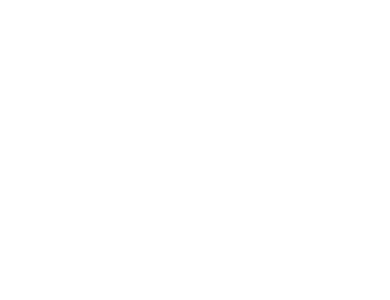
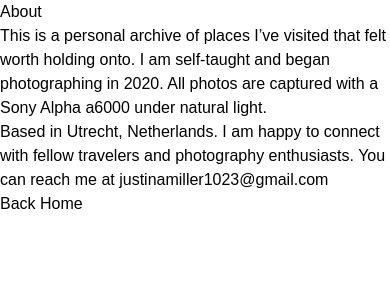
Before and after one commit to samanthacabrera/photofolio, a React (Vite) app: page /photofolio/about in a window 390 px wide. Before the commit this address had no page. Shown: the top 300 px of the page. Built offline with nearby package versions, Linux system fonts and the light colour scheme; a web font is replaced by a local one.

Commit message:
update hero layout for mobile devices

```diff
--- a/package.json
+++ b/package.json
@@ -1,6 +1,6 @@
 {
   "name": "photography-portfolio",
-  "homepage": "https://samanthacabrera.github.io/photofolio",
+  "homepage": "https://samanthacabrera.github.io/photofolio/",
   "private": true,
   "version": "0.0.0",
   "type": "module",
--- /dev/null
+++ b/src/About.jsx
@@ -0,0 +1,25 @@
+import { useNavigate } from "react-router-dom";
+
+function About() {
+    const navigate = useNavigate();
+
+    return (
+    <section className="flex flex-col justify-center items-center min-h-screen p-6">
+        <h1 className="sticky top-0 z-10 w-screen bg-white text-2xl md:text-4xl font-light mb-8 py-4 text-center">About</h1>
+
+        <div className="text-sm tracking-wide leading-[18px] space-y-6">
+            <p>This is a personal archive of places I’ve visited that felt worth holding onto. I am self-taught and began photographing in 2020. All photos are captured with a Sony Alpha a6000 under natural light.</p>
+            <p>Based in Utrecht, Netherlands. I am happy to connect with fellow travelers and photography enthusiasts. You can reach me at{" "}<span className="italic hover:underline">justinamiller1023@gmail.com</span></p>
+        </div>
+
+        <button
+            className="text-xs uppercase block mx-auto hover:underline hover:-translate-y-1 transition mt-12"
+            onClick={() => navigate("/photofolio/")}
+        >
+            Back Home
+        </button>
+    </section>
+  );
+}
+
+export default About;
--- a/src/App.jsx
+++ b/src/App.jsx
@@ -2,6 +2,7 @@ import { BrowserRouter, Routes, Route } from "react-router-dom";
 import Hero from "./Hero";
 import Gallery from "./Gallery";
 import Featured from "./Featured";
+import About from "./About";
 
 function App() {
   return (
@@ -10,6 +11,7 @@ function App() {
         <Route path="/photofolio/" element={<Hero />} />
         <Route path="/photofolio/featured" element={<Featured />} />
         <Route path="/photofolio/gallery" element={<Gallery />} />
+        <Route path="/photofolio/about" element={<About />} />
       </Routes>
     </BrowserRouter>
   );
--- a/src/Gallery.jsx
+++ b/src/Gallery.jsx
@@ -149,7 +149,7 @@ function Gallery() {
 
       <button
         className="text-xs uppercase block mx-auto hover:underline hover:-translate-y-1 transition mb-6"
-        onClick={() => navigate("/photofolio")}
+        onClick={() => navigate("/photofolio/")}
       >
         Back Home
       </button>
--- a/src/Hero.jsx
+++ b/src/Hero.jsx
@@ -1,5 +1,5 @@
 import { useState } from "react";
-import { Link } from "react-router-dom";
+import { Link, useNavigate } from "react-router-dom";
 
 const ScrambleText = ({ text }) => {
   const [displayText, setDisplayText] = useState(text);
@@ -48,9 +48,12 @@ const ScrambleText = ({ text }) => {
 function Hero() {
   const [openModal, setOpenModal] = useState(null);
   const closeModal = () => setOpenModal(null);
+  const navigate = useNavigate();
 
   return (
-    <section className="relative w-screen h-screen bg-cover bg-center" style={{ backgroundImage: "url('/photofolio/ireland/DSC04136.JPG')" }}>
+    <>
+    {/* Desktop Layout */}
+    <section className="hidden md:flex justify-center relative w-screen h-screen bg-cover bg-center" style={{ backgroundImage: "url('/photofolio/ireland/DSC04136.JPG')" }}>
       <div className="absolute inset-0 bg-black/10" />
 
       <header className="relative flex flex-col items-center justify-center h-screen">
@@ -59,7 +62,6 @@ function Hero() {
         </h1>
       </header>
 
-      {/* Nav */}
       <div className="fixed top-4 left-4 z-10 text-white uppercase tracking-[0.35em] text-xl after:block after:h-[1px] after:w-full after:bg-white after:mt-1 hover:opacity-70 transition cursor-pointer ">
         <Link to="/photofolio/featured">
           <ScrambleText text="Featured" />
@@ -83,7 +85,6 @@ function Hero() {
         <ScrambleText text="Contact" />
       </div>
 
-      {/* Modals */}
       {openModal && (
         <div className="fixed inset-0 z-50 flex items-center justify-center">
           <div
@@ -92,8 +93,8 @@ function Hero() {
           />
           <div className="relative bg-white space-y-4 p-8 max-w-lg w-full text-sm z-10">
             {openModal === "about" && (
-              <>
-                <p className="text-lg text-center tracking-widest uppercase">About</p>
+              <div className="text-sm tracking-wide leading-[18px] space-y-4">
+                <p className="text-lg text-center uppercase mb-4">About</p>
                 <p>
                   This is a personal archive of places I’ve visited that felt worth holding onto.
                   I am self-taught and began photographing in 2020.
@@ -101,11 +102,11 @@ function Hero() {
                 <p>
                   All photos are captured with a Sony Alpha a6000 under natural light.
                 </p>
-              </>
+              </div>
             )}
 
             {openModal === "contact" && (
-              <>
+              <div className="text-sm tracking-wide leading-[18px] space-y-4">
                 <p className="text-lg text-center tracking-widest uppercase">Contact</p>
                 <p>Based in Utrecht, Netherlands. Happy to connect with fellow travelers and photography enthusiasts.</p>
                 <p>
@@ -114,12 +115,45 @@ function Hero() {
                     justinamiller1023@gmail.com
                   </span>
                 </p>
-              </>
+              </div>
             )}
           </div>
         </div>
       )}
     </section>
+
+    {/* Mobile Layout */}
+      <section
+        className="md:hidden flex flex-col items-center relative w-screen h-screen bg-cover bg-center p-8"
+        style={{ backgroundImage: "url('/photofolio/ireland/DSC04136.JPG')" }}
+      >
+
+      <h1 className="font-light uppercase text-neutral-800 text-xl md:text-2xl text-center tracking-[0.2em] pl-8 ">
+        <span className="text-neutral-500">JM</span>Photography
+      </h1>
+
+      <div className="flex flex-col gap-4 py-8 w-full items-center">
+        <button
+          className="text-xs uppercase hover:underline hover:-translate-y-1 transition w-full"
+          onClick={() => navigate("/photofolio/featured")}
+        >
+          <ScrambleText text="Featured" />
+        </button>
+        <button
+          className="text-xs uppercase hover:underline hover:-translate-y-1 transition w-full"
+          onClick={() => navigate("/photofolio/gallery")}
+        >
+          <ScrambleText text="Gallery" />
+        </button>
+        <button
+          className="text-xs uppercase hover:underline hover:-translate-y-1 transition w-full"
+          onClick={() => navigate("/photofolio/about")}
+        >
+          <ScrambleText text="About" />
+        </button>
+      </div>
+    </section>
+    </>
   );
 }
 
```
